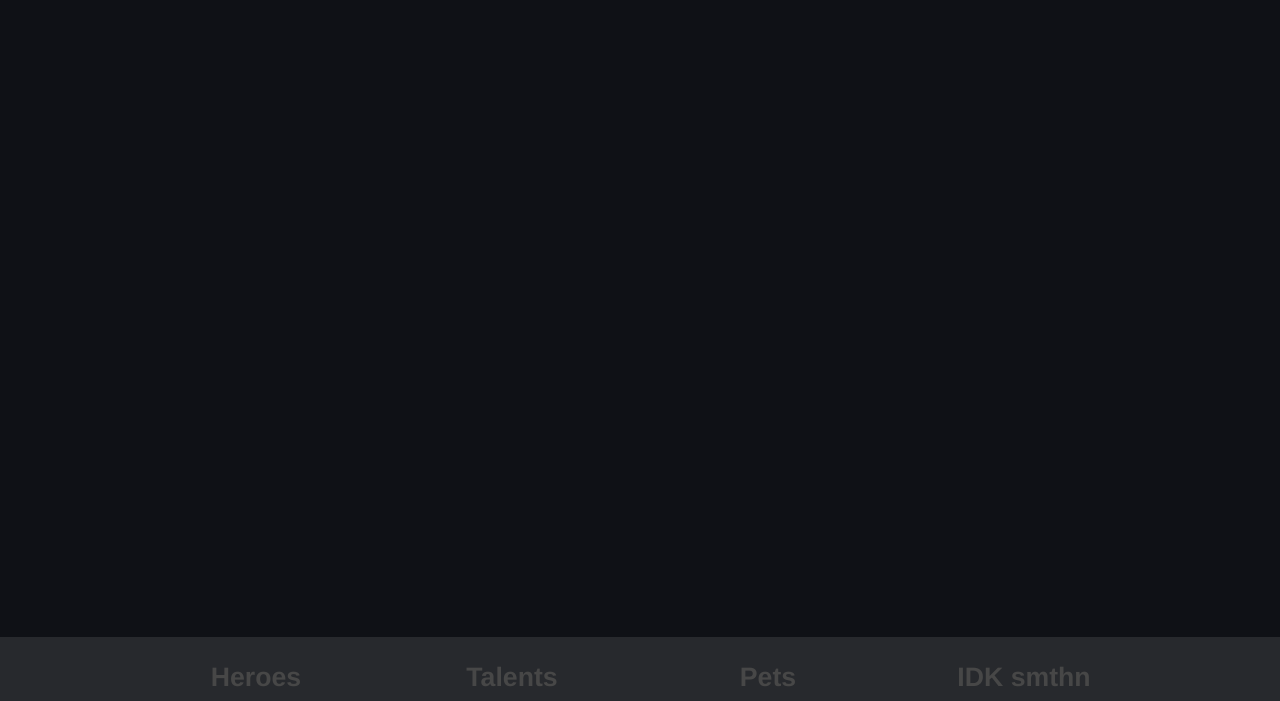
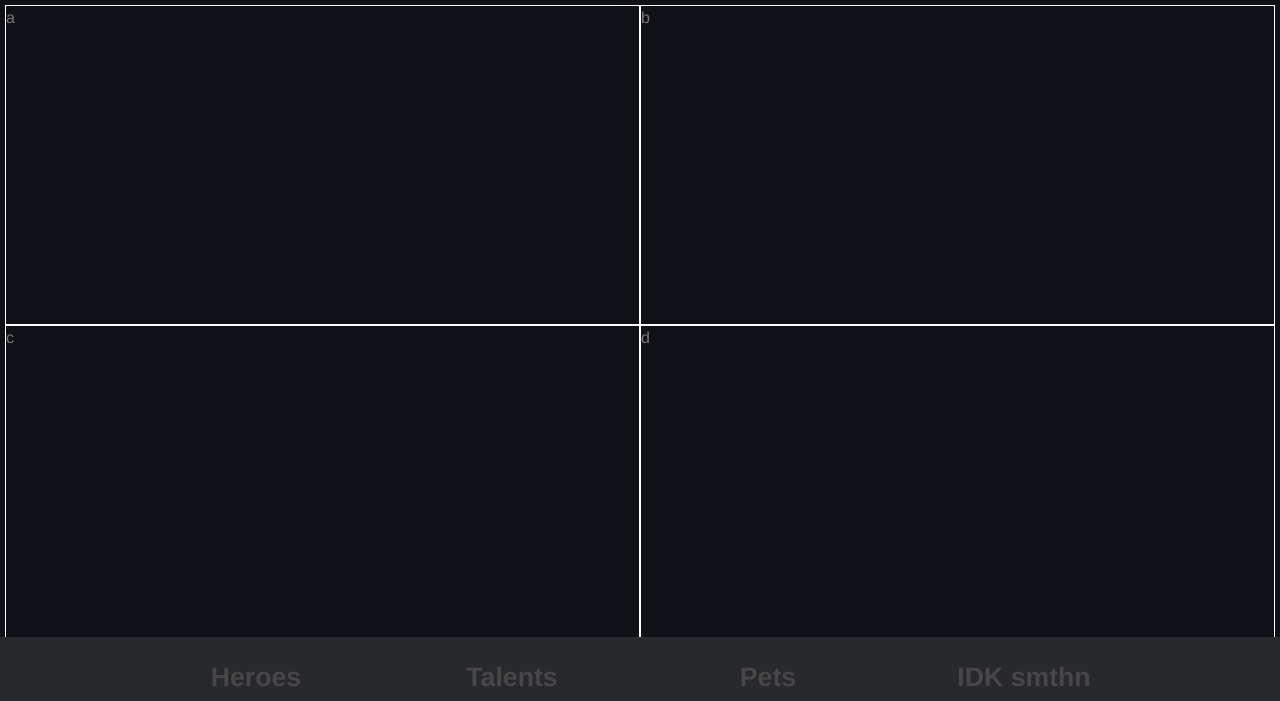
Before and after one commit to LukaCopar/cc-wiki, a PHP site: page / in a window 1280 px wide. Shown: the part 99-800 px from the top of the page. Run offline with PHP 8.4, Linux system fonts and the light colour scheme; data that the repository does not hold is empty; some libraries are stand-ins or nearby versions.

Commit message:
se vec cssa pa builds table

```diff
--- a/css/main.css
+++ b/css/main.css
@@ -439,6 +439,26 @@
 }
 
 /* navbar */
+#build {
+  display: -webkit-box;
+  display: -ms-flexbox;
+  display: flex;
+  -ms-flex-wrap: wrap;
+      flex-wrap: wrap;
+  -webkit-box-orient: horizontal;
+  -webkit-box-direction: normal;
+      -ms-flex-direction: row;
+          flex-direction: row;
+  height: 80%;
+  margin: 5px;
+}
+
+#build > div {
+  width: 50%;
+  border: 1px solid white;
+  height: 50%;
+}
+
 @-webkit-keyframes con {
   0% {
     height: 9vh;
@@ -449,6 +469,7 @@
     bottom: 0px;
   }
 }
+
 @keyframes con {
   0% {
     height: 9vh;
--- a/index.php
+++ b/index.php
@@ -39,6 +39,14 @@
 		</div>
 		<!-- Extra -->
 
+	<div id="build">
+<div>a</div>
+<div>b</div>
+<div>c</div>
+<div>d</div>
+
+	</div>
+
 	</div>
 	<div id="navbar">
 		<?php
--- /dev/null
+++ b/scss/_build.scss
@@ -0,0 +1,13 @@
+#build{
+    display: flex;
+    flex-wrap: wrap;
+    flex-direction: row;
+    height: 80%;
+    margin: 5px;
+}
+#build > div{
+    width: 50%;
+    border: 1px solid white;
+    height: 50%;
+
+}
--- a/scss/main.scss
+++ b/scss/main.scss
@@ -3,6 +3,7 @@
 @import 'talents';
 @import 'inserthero';
 @import 'navbar';
+@import 'build';
 
 
 
```
Also changed, not shown: js/index.js (+0 -7 lines), 1 other file.
